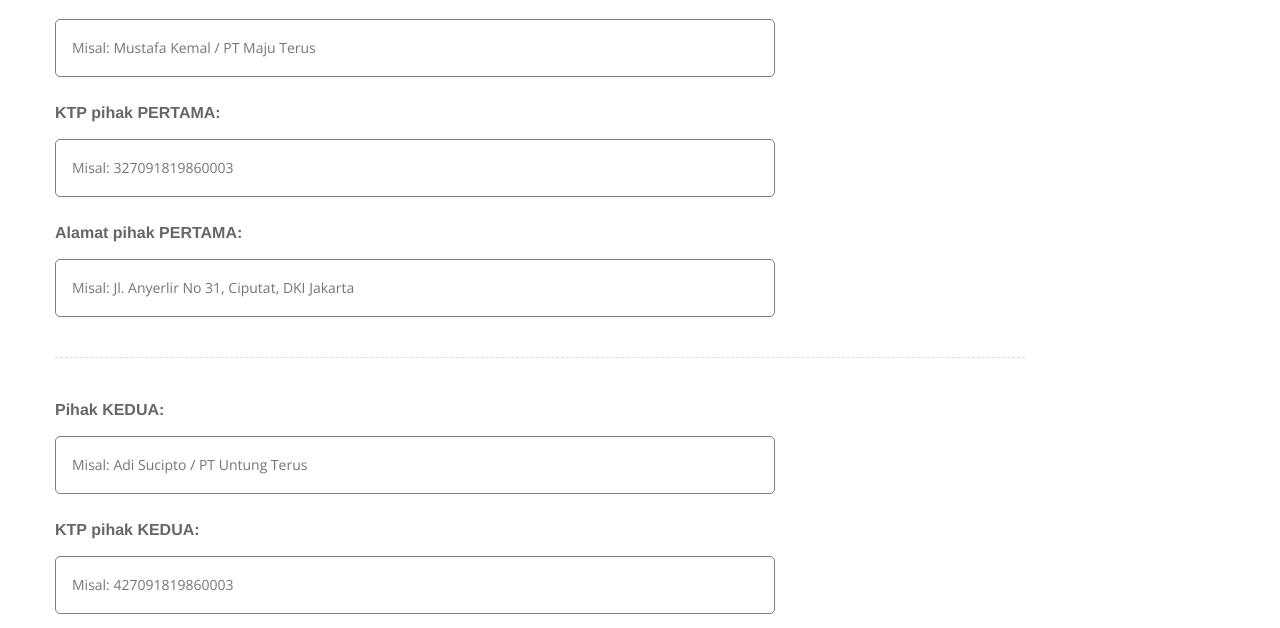
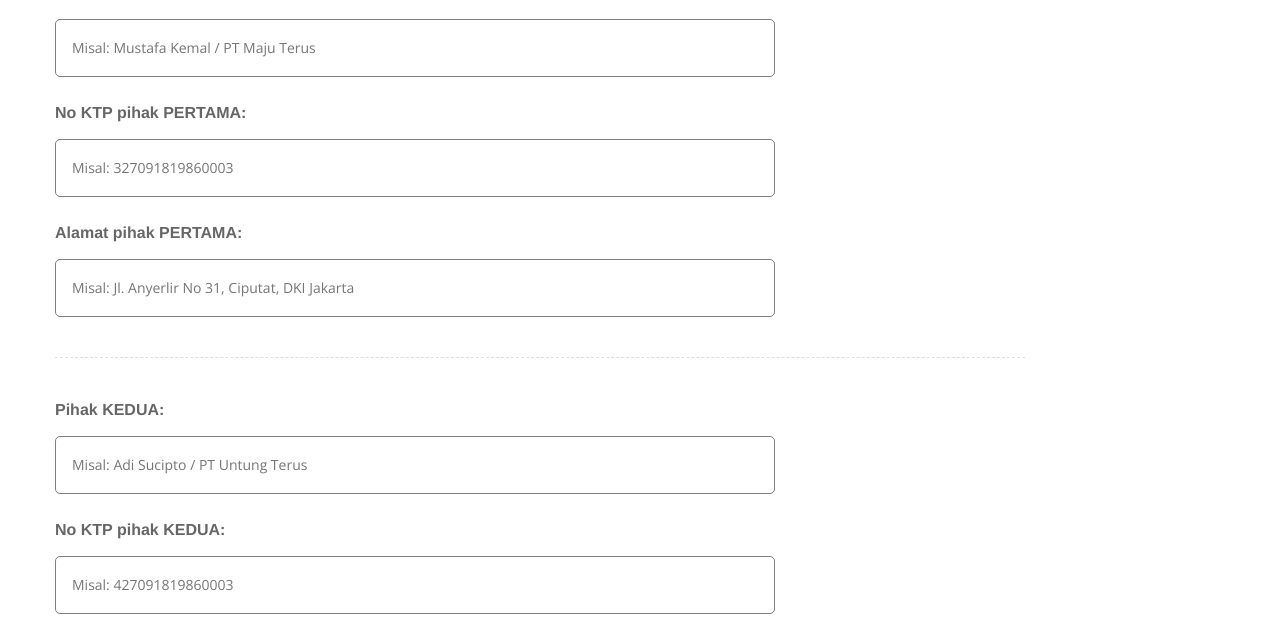
Before and after one commit to kemtol/legalserviceindonesia, a Jekyll site: the page built from laman/checkout.md, in a window 1280 px wide and 900 px high, scrolled down 528 px. Shown: the part 156-784 px from the top of the window. Built offline with Jekyll 4.4.1, drawn with Linux system fonts in a browser that asks for light colours.

```diff
--- a/laman/checkout.md
+++ b/laman/checkout.md
@@ -38,7 +38,7 @@ is_page: true
           <div class="inputs-wrapper">
             <input class="validate-required" type="text" placeholder="Misal: Mustafa Kemal / PT Maju Terus" name="jasa" onfocus="this.placeholder = ''" onblur="this.placeholder = 'Misal: Mustafa Kemal / PT Maju Terus'">
           </div>
-          <label>KTP pihak PERTAMA: </label>
+          <label>No KTP pihak PERTAMA: </label>
           <div class="inputs-wrapper">
             <input class="validate-required" type="text" placeholder="Misal: 327091819860003" name="jasa" onfocus="this.placeholder = ''" onblur="this.placeholder = 'Misal: 327091819860003'">
           </div>
@@ -51,7 +51,7 @@ is_page: true
           <div class="inputs-wrapper">
             <input class="validate-required" type="text" placeholder="Misal: Adi Sucipto / PT Untung Terus" name="jasa" onfocus="this.placeholder = ''" onblur="this.placeholder = 'Misal: Adi Sucipto / PT Untung Terus'">
           </div>
-          <label>KTP pihak KEDUA: </label>
+          <label>No KTP pihak KEDUA: </label>
           <div class="inputs-wrapper">
             <input class="validate-required" type="text" placeholder="Misal: 427091819860003" name="jasa" onfocus="this.placeholder = ''" onblur="this.placeholder = 'Misal: 427091819860003'">
           </div>
```
